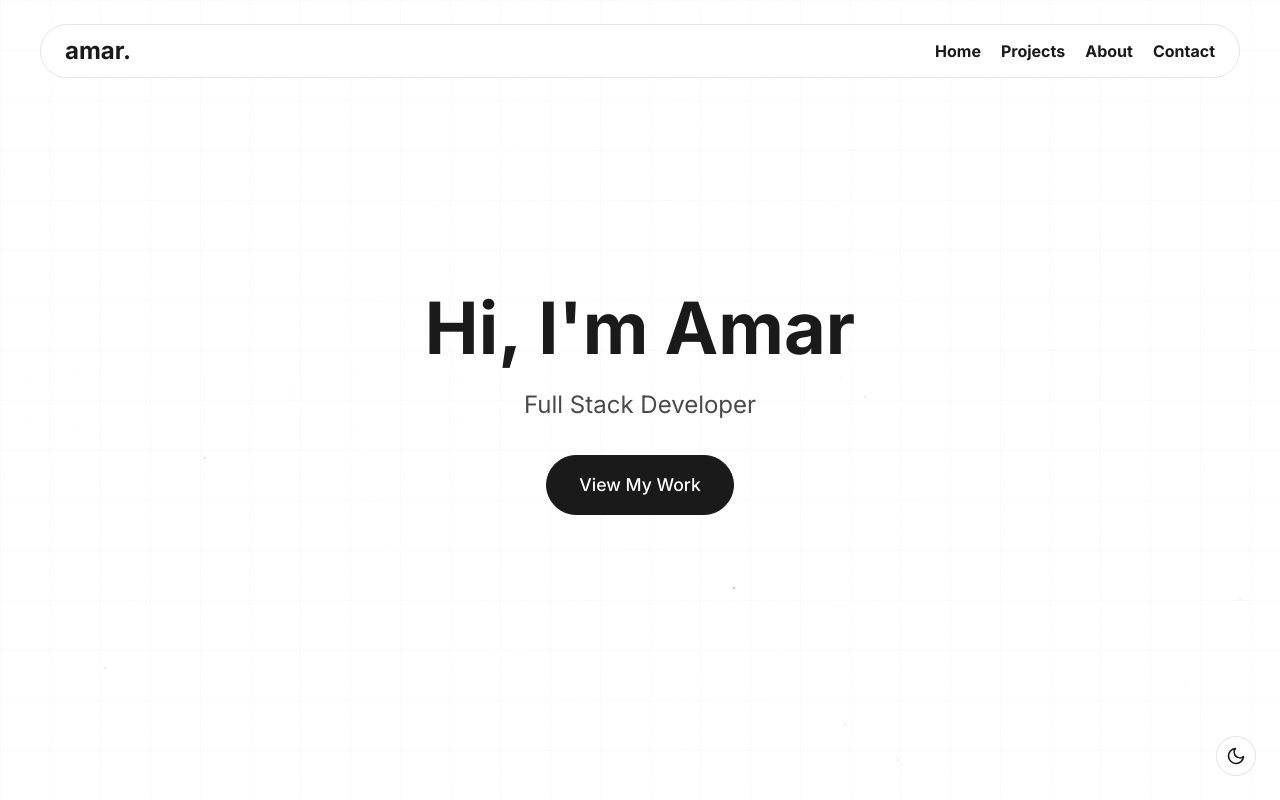
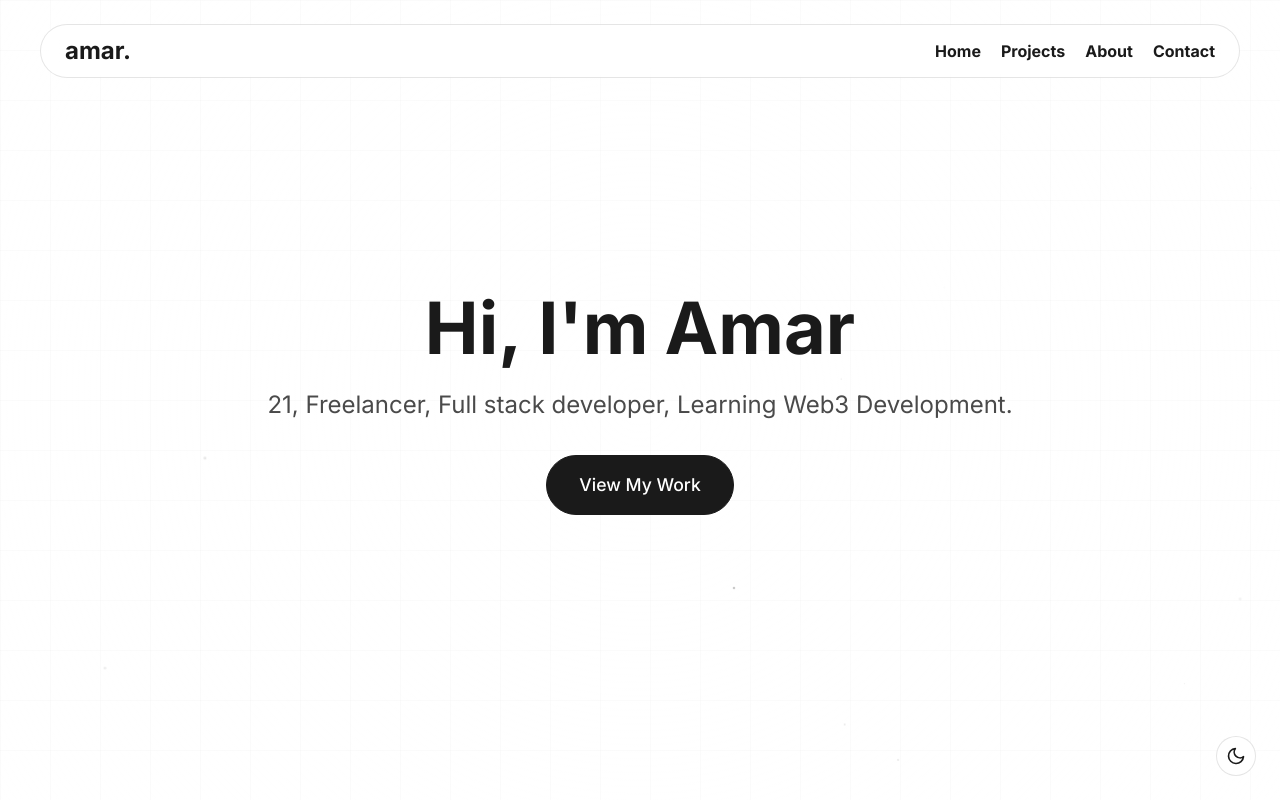
Before and after one commit to amarmurmu001/amar-portfolio, a React (Vite) app: page / in a window 1280 px wide. Shown: the top 800 px of the page. Built offline with nearby package versions, Linux system fonts and the light colour scheme.

Commit message:
style: update project card border colors and favicon; enhance hero subtitle for clarity

```diff
--- a/index.html
+++ b/index.html
@@ -2,7 +2,7 @@
 <html lang="en">
   <head>
     <meta charset="UTF-8" />
-    <link rel="icon" type="image/svg+xml" href="/vite.svg" />
+    <link rel="icon" type="image" href="/favicon.png" />
     <meta name="viewport" content="width=device-width, initial-scale=1.0" />
     <title>Amar Murmu - Tech Enthusiast</title>
 
--- a/src/assets/components/hero/Hero.jsx
+++ b/src/assets/components/hero/Hero.jsx
@@ -62,7 +62,7 @@ const Hero = () => {
             <span key={index} className="title-word">{word} </span>
           ))}
         </h1>
-        <p className="hero-subtitle">Full Stack Developer</p>
+        <p className="hero-subtitle">21, Freelancer, Full stack developer, Learning Web3 Development.</p>
 
         <div className="hero-cta">
           <motion.a
--- a/src/routes/Projects.css
+++ b/src/routes/Projects.css
@@ -44,7 +44,7 @@
 }
 
 .project-card:nth-child(2) {
-  border-color: rgba(255, 255, 255, 0.815);
+  border-color: rgba(255, 255, 255, 0.404);
 }
 .project-card:nth-child(3) {
   border-color: rgba(225, 0, 255, 0.4);
```
Also changed, not shown: public/favicon.png (renamed from src/assets/img/amar-bg.png).
